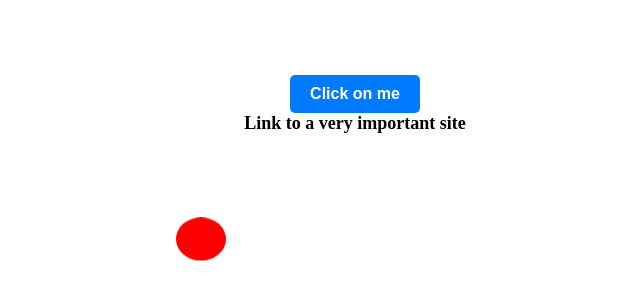
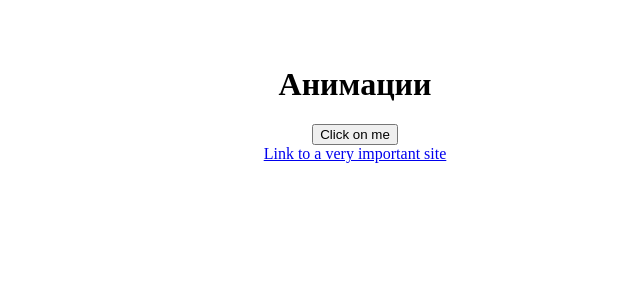
Before and after one commit to leavethelesson/STRWeb, a plain HTML site: page lab4STR/lab4.html in a window 1280 px wide. Shown: the part 296-596 px from the top of the page, without its empty margins (285-925 px from the left). Drawn offline with Linux system fonts and the light colour scheme.

Commit message:
lab4.html

```diff
--- a/lab4STR/lab4.html
+++ b/lab4STR/lab4.html
@@ -2,15 +2,20 @@
 <html lang="en">
 <head>
     <meta charset="UTF-8">
+    <meta http-equiv="X-UA-Compatible" content="IE=edge">
     <meta name="viewport" content="width=device-width, initial-scale=1.0">
     <link rel="stylesheet" href="style.css">
+
+    <title>Анимации</title>
 </head>
 <body>
+    <header>
+        <h1>Анимации</h1>
+    </header>
+    <button>Click on me</button>
+    <a href="#">Link to a very important site</a>
 
-    <button class="vibrate-button">Click on me</button>
-    <a href="#" class="animated-link">Link to a very important site</a>
-    <div class="container">
-        <div class="ball"></div>
-      </div>
+    <div id="ball"></div>
+
 </body>
 </html>
```
